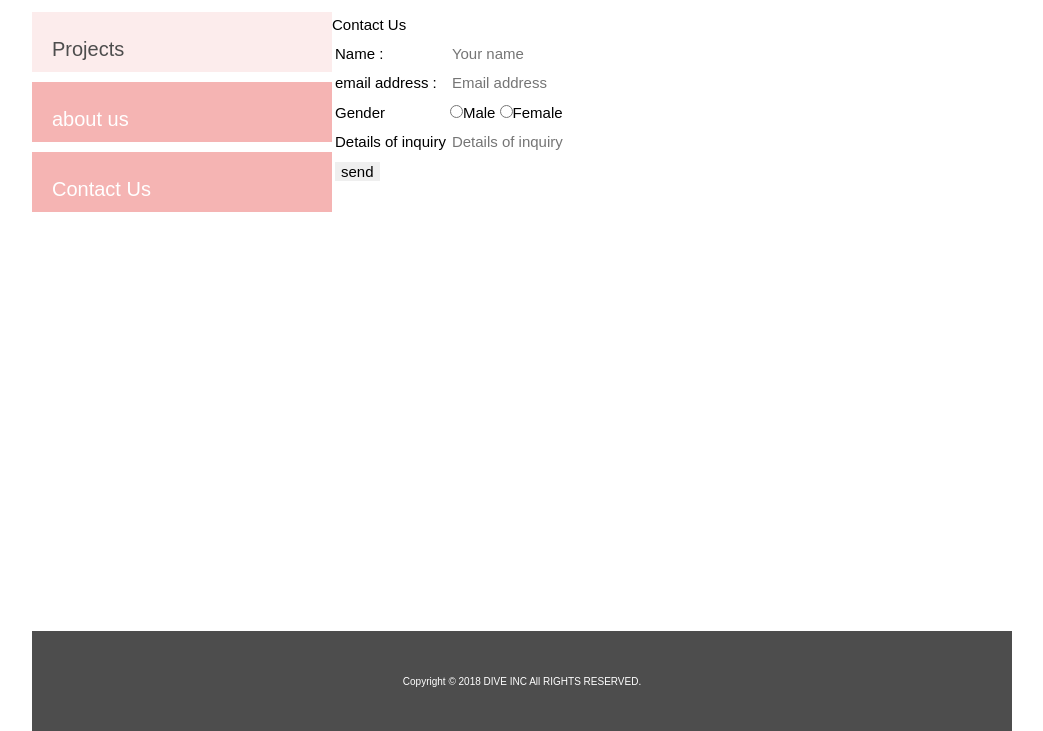
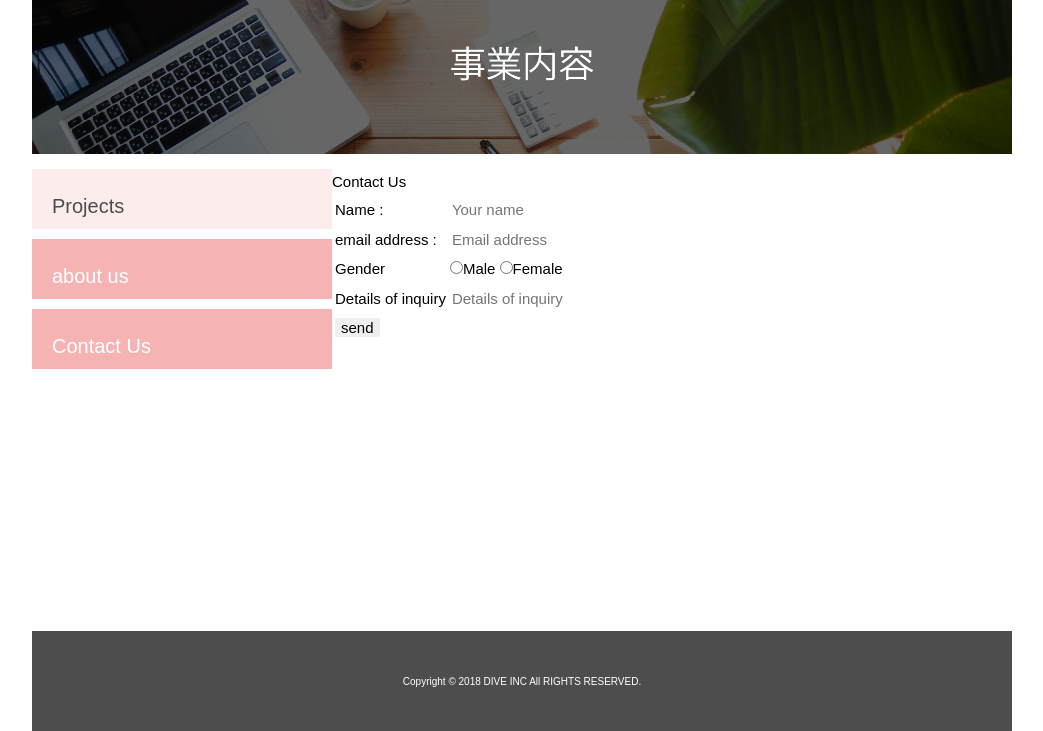
Before and after one commit to cedric-eng/task1, a plain HTML site: page index.html in a window 1280 px wide. Shown: the part 69-800 px from the top of the page, without its empty margins (118-1161 px from the left). Drawn offline with Linux system fonts and the light colour scheme.

Commit message:
image fixing

```diff
--- a/index.html
+++ b/index.html
@@ -22,7 +22,7 @@
         </ul>
       </nav>
     </header>
-    <img src="./images/bussines.png">
+    <img src="./images/business.png">
     <div class="wrapper clearfix">
       <aside class="side_menu">
         <nav>
@@ -80,12 +80,6 @@
         </form>
 
 
-
-
-
-
-
-
       </article>
     </div>
     <footer class="footer">
```
